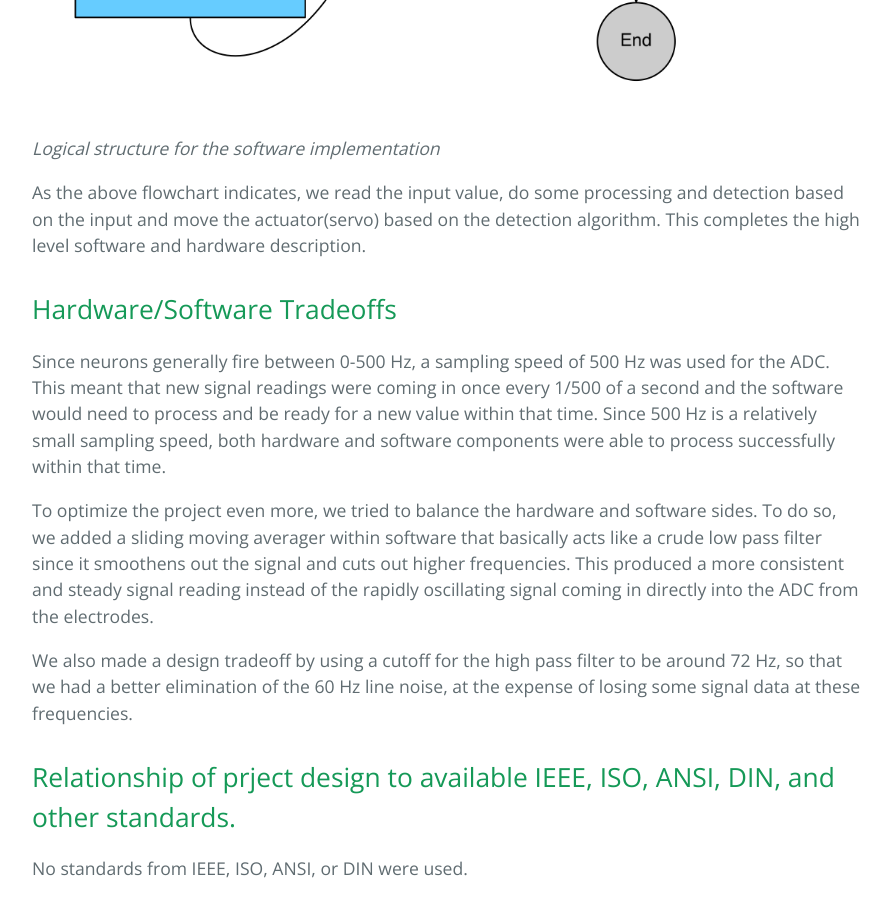
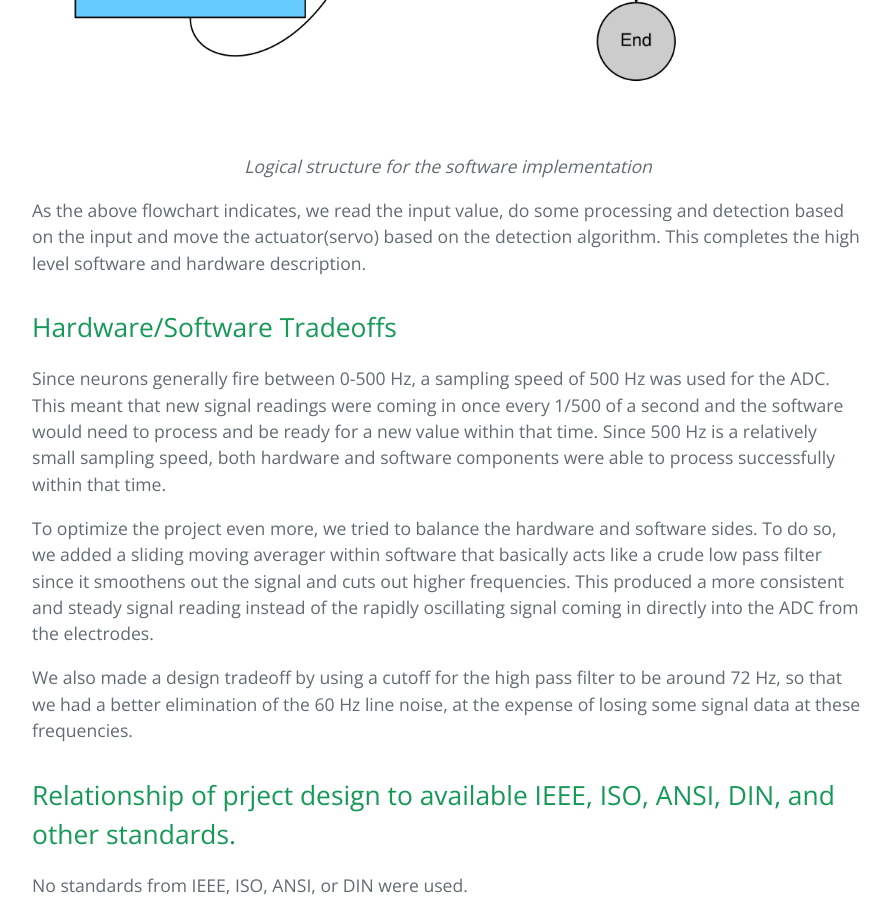
Before and after one commit to jasonhwang1226/jasonhwang1226.github.io, a plain HTML site: page index.html in a window 1280 px wide. Shown: the part 2060-2970 px from the top of the page, without its empty margins (192-1083 px from the left). Drawn offline with nearby package versions, Linux system fonts and the light colour scheme.

Commit message:
Update index.html

```diff
--- a/index.html
+++ b/index.html
@@ -40,7 +40,7 @@
 
 <p>For the software design, the high level logical structure for the program flow is given by the following:
 <img src="images/Cyborg%20(%20Timer%20ISR%20Code%20).png" alt="Program Flow"><br>
-<em>Logical structure for the software implementation</em></p>
+<center><em>Logical structure for the software implementation</em></center>
 
 <p>As the above flowchart indicates, we read the input value, do some processing and detection based on the input and move the actuator(servo) based on the detection algorithm. This completes the high level software and hardware description.</p>
 
```
